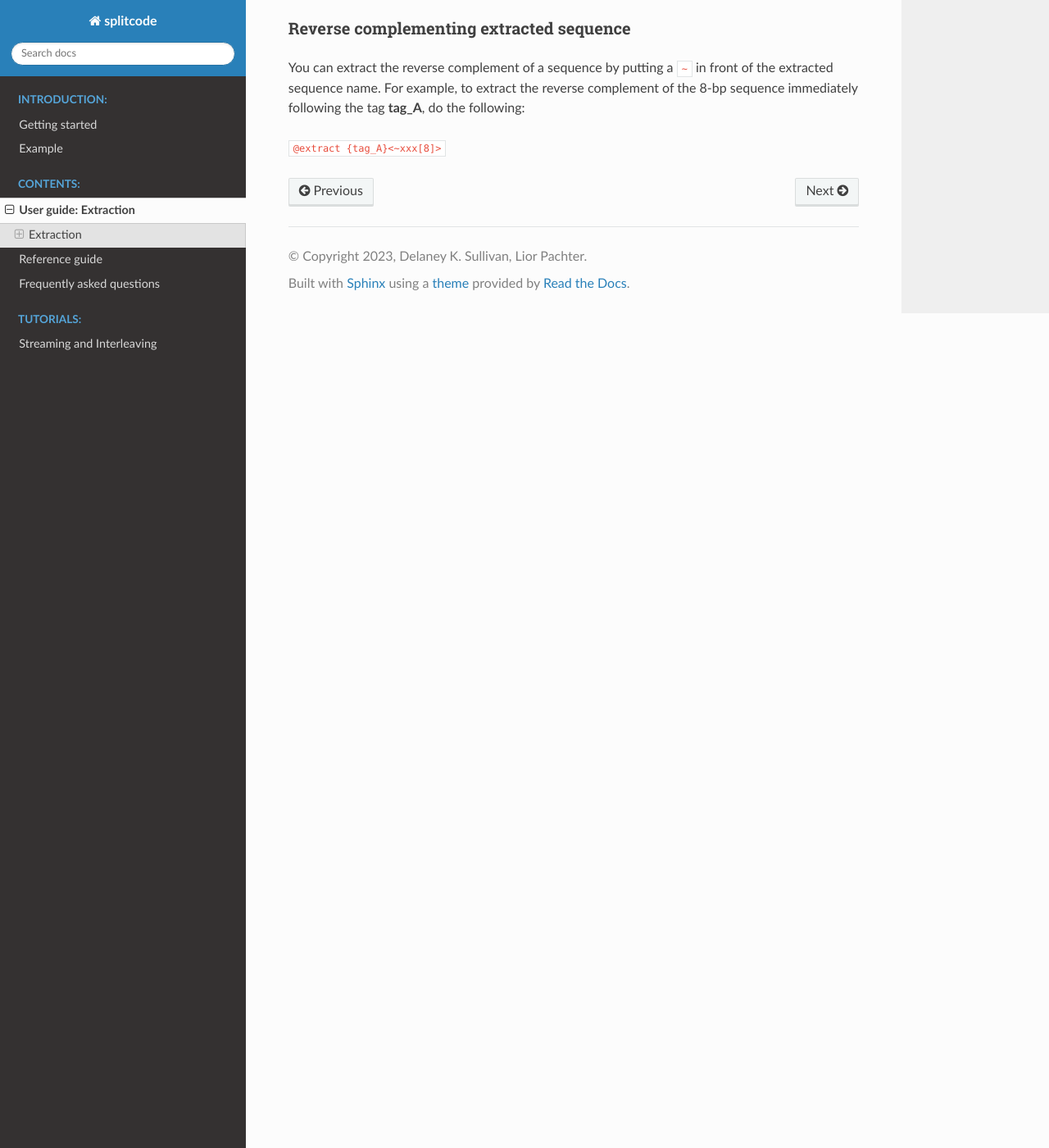
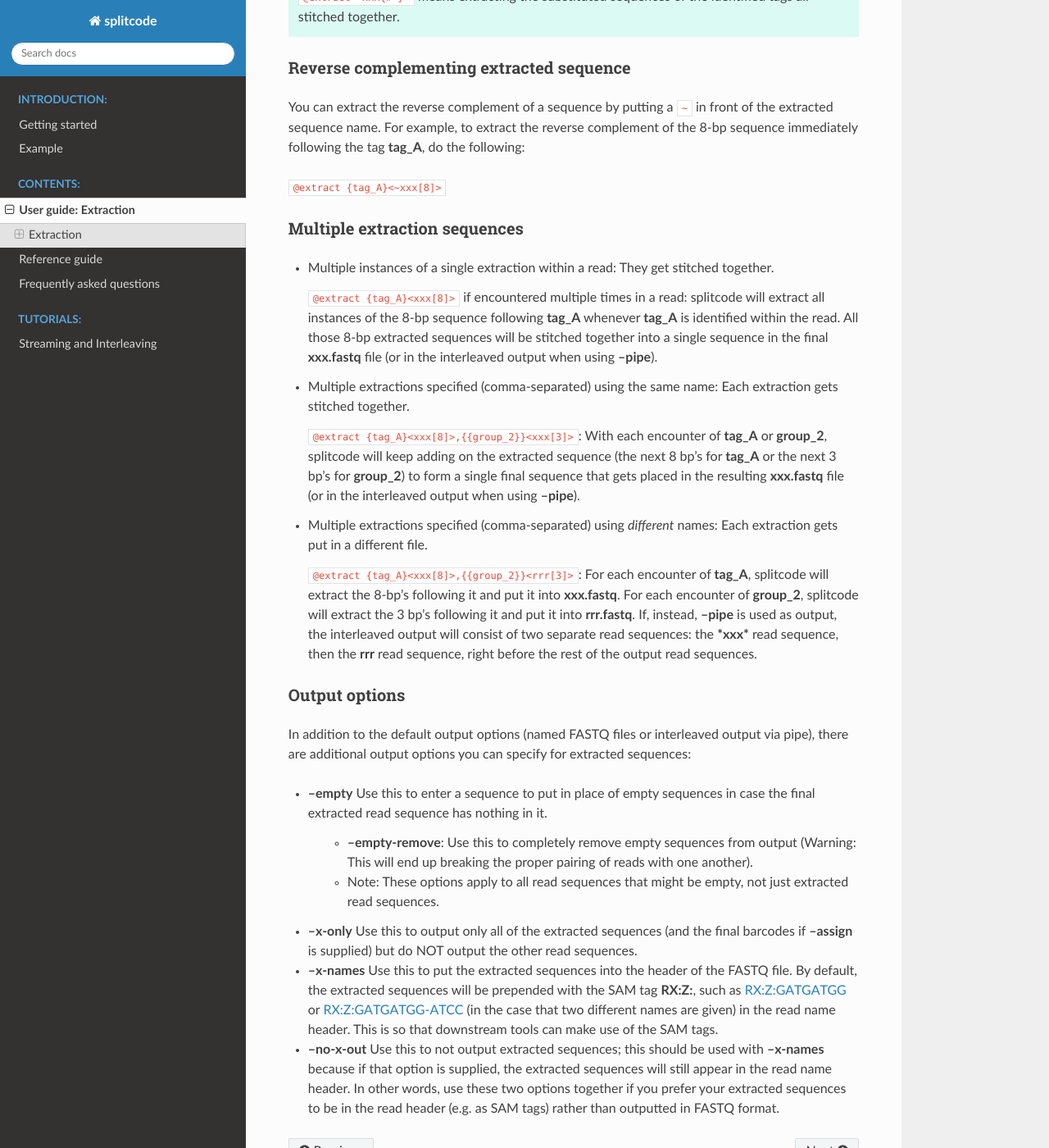
Before and after one commit to pachterlab/splitcode-tutorial, a Sphinx documentation site: the page built from docs/source/user_guide_extraction.rst, in a window 1280 px wide and 1400 px high, scrolled down 3247 px. Shown: the whole window at 82% size. Built offline with Sphinx 7.4.7 and the Read the Docs theme 2.0.0, drawn with Linux system fonts in a browser that asks for light colours; some of the changed text lies outside the part shown.

Commit message:
Update user_guide_extraction.rst

```diff
--- a/docs/source/user_guide_extraction.rst
+++ b/docs/source/user_guide_extraction.rst
@@ -31,7 +31,7 @@ You could also extract the 6-bp sequence 2 bp's *before* **BC** via:
 
 ``@extract <xxx[6]>2{BC}``
 
-What happens because we named it **xxx**? Our output file name would be named **xxx.fastq** or **xxx.fastq.gz** (in the case that we're working with compressed gzip'd files).
+What happens because we named it **xxx**? Our output file name would be named **xxx.fastq** or **xxx.fastq.gz** (in the case that we're working with compressed gzip'd files). If using **--pipe**, the output gets interleaved into the standard output stream and the extracted sequence will appear in the output right before the read sequences.
 
 .. seealso::
 
@@ -120,3 +120,37 @@ Reverse complementing extracted sequence
 You can extract the reverse complement of a sequence by putting a ``~`` in front of the extracted sequence name. For example, to extract the reverse complement of the 8-bp sequence immediately following the tag **tag_A**, do the following:
 
 ``@extract {tag_A}<~xxx[8]>``
+
+.. _Multiple extractions guide:
+
+Multiple extraction sequences
+~~~~~~~~~~~~~~~~~~~~~~~~~~~~~
+
+* Multiple instances of a single extraction within a read: They get stitched together.
+
+  ``@extract {tag_A}<xxx[8]>`` if encountered multiple times in a read: splitcode will extract all instances of the 8-bp sequence following **tag_A** whenever **tag_A** is identified within the read. All those 8-bp extracted sequences will be stitched together into a single sequence in the final **xxx.fastq** file (or in the interleaved output when using **--pipe**).
+
+* Multiple extractions specified (comma-separated) using the same name: Each extraction gets stitched together.
+
+  ``@extract {tag_A}<xxx[8]>,{{group_2}}<xxx[3]>``: With each encounter of **tag_A** or **group_2**, splitcode will keep adding on the extracted sequence (the next 8 bp's for **tag_A** or the next 3 bp's for **group_2**) to form a single final sequence that gets placed in the resulting **xxx.fastq** file (or in the interleaved output when using **--pipe**).
+
+* Multiple extractions specified (comma-separated) using *different* names: Each extraction gets put in a different file.
+
+  ``@extract {tag_A}<xxx[8]>,{{group_2}}<rrr[3]>``: For each encounter of **tag_A**, splitcode will extract the 8-bp's following it and put it into **xxx.fastq**. For each encounter of **group_2**, splitcode will extract the 3 bp's following it and put it into **rrr.fastq**. If, instead, **--pipe** is used as output, the interleaved output will consist of two separate read sequences: the ***xxx*** read sequence, then the **rrr** read sequence, right before the rest of the output read sequences.
+
+Output options
+~~~~~~~~~~~~~~
+
+In addition to the default output options (named FASTQ files or interleaved output via pipe), there are additional output options you can specify for extracted sequences:
+
+* **--empty** Use this to enter a sequence to put in place of empty sequences in case the final extracted read sequence has nothing in it.
+
+   * **--empty-remove**: Use this to completely remove empty sequences from output (Warning: This will end up breaking the proper pairing of reads with one another).
+
+   * Note: These options apply to all read sequences that might be empty, not just extracted read sequences.
+
+* **--x-only** Use this to output only all of the extracted sequences (and the final barcodes if **--assign** is supplied) but do NOT output the other read sequences.
+
+* **--x-names** Use this to put the extracted sequences into the header of the FASTQ file. By default, the extracted sequences will be prepended with the SAM tag **RX:Z:**, such as RX:Z:GATGATGG or RX:Z:GATGATGG-ATCC (in the case that two different names are given) in the read name header. This is so that downstream tools can make use of the SAM tags.
+
+* **--no-x-out** Use this to not output extracted sequences; this should be used with **--x-names** because if that option is supplied, the extracted sequences will still appear in the read name header. In other words, use these two options together if you prefer your extracted sequences to be in the read header (e.g. as SAM tags) rather than outputted in FASTQ format.
```
